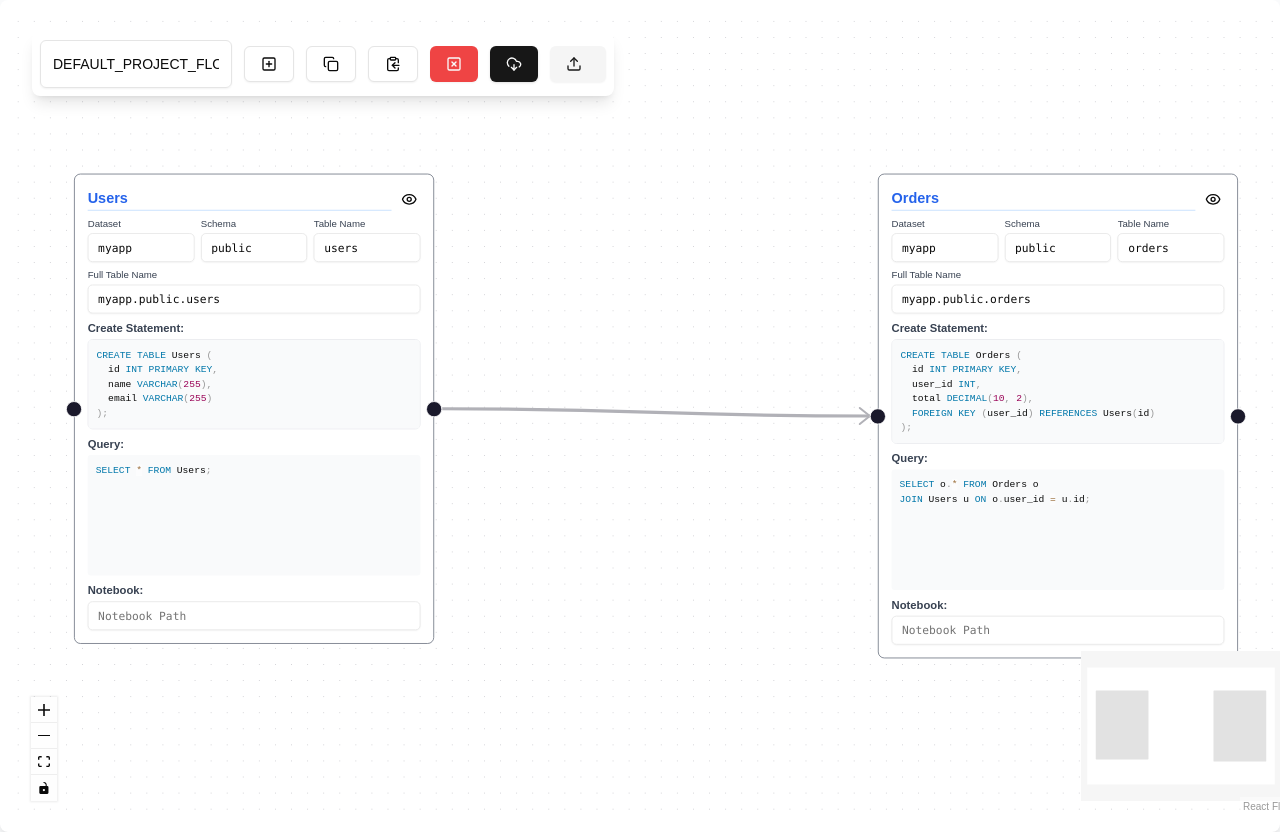
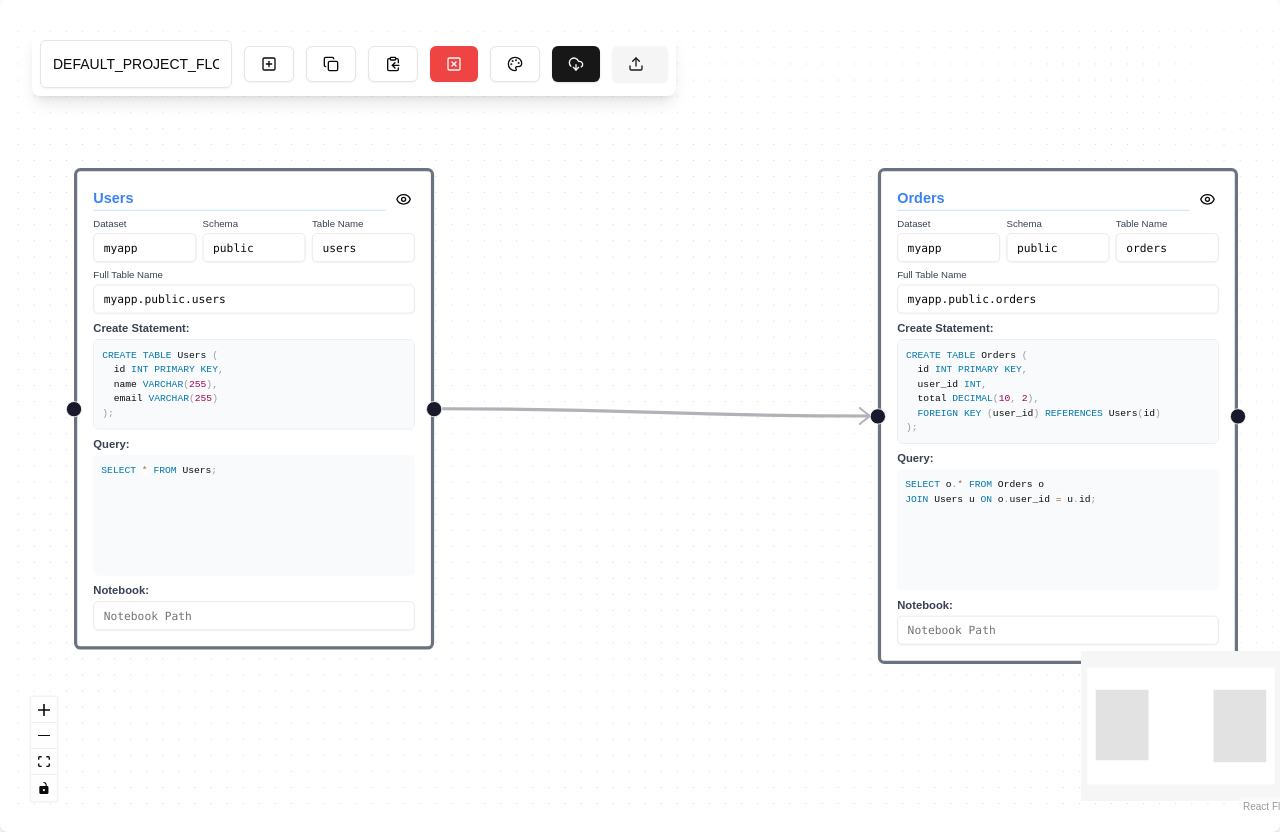
Before and after one commit to TheChesireCat/qlflow, a Next.js app: page / in a window 1280 px wide. Built offline with nearby package versions, Linux system fonts and the light colour scheme.

Commit message:
added colors

```diff
--- a/src/components/TableFlowVisualization.tsx
+++ b/src/components/TableFlowVisualization.tsx
@@ -20,7 +20,7 @@ import {
 import "@xyflow/react/dist/style.css";
 import { Button } from "@/components/ui/button";
 import TableNode from "@/components/nodes/TableNode";
-import { SaveIcon, UploadIcon, CopyIcon, ClipboardCopyIcon, SquarePlusIcon, SquareXIcon, DownloadCloudIcon } from "lucide-react";
+import { SaveIcon, UploadIcon, CopyIcon, ClipboardCopyIcon, SquarePlusIcon, SquareXIcon, DownloadCloudIcon, PaletteIcon } from "lucide-react";
 import { useToast } from "@/hooks/use-toast";
 import { Toaster } from "./ui/toaster";
 import { Input } from "./ui/input";
@@ -45,6 +45,49 @@ import {
 const nodeTypes = {
     tableNode: TableNode,
 };
+
+const colorOptions: string[] = [
+    "red",
+    "yellow",
+    "sky",
+    "blue",
+    "lime",
+    "pink",
+    "purple",
+    "rose",
+    "emerald",
+    "teal",
+    "cyan",
+    "slate"
+];
+
+const colorMap: Record<string, string> = {
+    red: "bg-red-500",
+    yellow: "bg-yellow-500",
+    sky: "bg-sky-500",
+    blue: "bg-blue-500",
+    lime: "bg-lime-500",
+    pink: "bg-pink-500",
+    purple: "bg-purple-500",
+    rose: "bg-rose-500",
+    emerald: "bg-emerald-500",
+    teal: "bg-teal-500",
+    cyan: "bg-cyan-500",
+    slate: "bg-slate-500"
+};
+
+// const colorMap: Record<string, string> = {
+//     red: "bg-red-500",
+//     blue: "bg-blue-500",
+//     green: "bg-green-500",
+//     yellow: "bg-yellow-500",
+//     purple: "bg-purple-500",
+//     pink: "bg-pink-500",
+//     teal: "bg-teal-500",
+
+// };
+
+
 
 // Note that we now include an `id` field inside the data for each node.
 const initialNodes: Node<TableNodeData>[] = [
@@ -137,12 +180,13 @@ export default function TableFlowVisualization() {
 
     const onConnect = useCallback(
         (connection: Edge | Connection) => setEdges((eds) => addEdge(
-            {...connection,
+            {
+                ...connection,
                 markerEnd: {
                     type: MarkerType.Arrow,
                 }
 
-        }, eds)),
+            }, eds)),
         [setEdges]
     );
 
@@ -209,6 +253,8 @@ export default function TableFlowVisualization() {
             description: `Copied node ${selectedNode.id}.`,
         });
     }, [nodes, toast]);
+
+
 
     // Paste the copied node with a new unique id.
     const pasteNode = useCallback(() => {
@@ -400,18 +446,74 @@ export default function TableFlowVisualization() {
                             </TooltipContent>
                         </Tooltip>
 
+                        {/* Change Color Dropdown */}
+                        <Tooltip>
+                            <TooltipTrigger asChild>
+                                <DropdownMenu>
+                                    <DropdownMenuTrigger>
+                                        <div className="
+                                        inline-flex items-center justify-center
+                                        gap-2 whitespace-nowrap rounded-md text-sm
+                                        font-medium transition-colors focus-visible:outline-none
+                                        focus-visible:ring-1 focus-visible:ring-ring
+                                        disabled:pointer-events-none disabled:opacity-50
+                                        [&_svg]:pointer-events-none [&_svg]:size-4
+                                        [&_svg]:shrink-0 border border-input bg-background
+                                        shadow-sm hover:bg-accent hover:text-accent-foreground
+                                        h-9 px-4 py-2">
+                                            <PaletteIcon />
+                                        </div>
+                                    </DropdownMenuTrigger>
+                                    <DropdownMenuContent>
+                                        {/* <DropdownMenuLabel>Pick Color</DropdownMenuLabel> */}
+                                        <DropdownMenuSeparator />
+                                        <div className="grid grid-cols-3 gap-2 p-2">
+                                            {colorOptions.map((color) => (
+                                                <DropdownMenuItem
+                                                    key={color}
+                                                    className="p-0 focus:outline-none"
+                                                    onClick={() => {
+                                                        setNodes(nds =>
+                                                            nds.map(node =>
+                                                                node.selected // Check if the node is selected
+                                                                    ? {
+                                                                        ...node,
+                                                                        data: {
+                                                                            ...node.data,
+                                                                            color: color // Update color for all selected nodes
+                                                                        }
+                                                                    }
+                                                                    : node
+                                                            )
+                                                        );
+                                                    }}
+                                                >
+                                                    <div
+                                                        className={`
+                                                        w-6 h-6 rounded-full transition-all
+                                                        ${colorMap[color] || "bg-gray-500"}
+                                                        hover:ring-2 hover:ring-offset-2 hover:ring-gray-400
+                                                        focus:ring-2 focus:ring-offset-2 focus:ring-gray-400
+                                                    `}
+                                                    ></div>
+                                                </DropdownMenuItem>
+                                            ))}
+                                        </div>
+                                    </DropdownMenuContent>
+                                </DropdownMenu>
+                            </TooltipTrigger>
+                            <TooltipContent>
+                                <p>Pick Color</p>
+                            </TooltipContent>
+                        </Tooltip>
+
+
                         {/* Save Flow Button */}
                         <Tooltip>
                             <TooltipTrigger asChild>
-
-
-                                    <Button onClick={saveFlow} variant="default">
-                                                <DownloadCloudIcon />
-                                             </Button>
-
-
-
-
+                                <Button onClick={saveFlow} variant="default">
+                                    <DownloadCloudIcon />
+                                </Button>
                             </TooltipTrigger>
                             <TooltipContent>
                                 <p>Save Flow</p>
--- a/src/components/nodes/TableNode.tsx
+++ b/src/components/nodes/TableNode.tsx
@@ -1,192 +1,3 @@
-// "use client";
-
-// import React, { memo, useCallback } from "react";
-// import { Handle, Position, NodeProps, Node } from "@xyflow/react";
-// import Editor from "react-simple-code-editor";
-// import { highlight, languages } from "prismjs";
-// import "prismjs/components/prism-sql";
-// import "prismjs/themes/prism.css";
-// import { Input } from "@/components/ui/input";
-// import "./touch.css";
-
-// // This type defines the custom data for your TableNode.
-// export type TableNodeData = {
-//   id: string;
-//   tableAlias: string;
-//   dataset: string;
-//   schema: string;
-//   tableName: string;
-//   createStatement: string;
-//   query: string;
-//   // Callback passed from the parent for bidirectional updates.
-//   onDataChange?: (nodeId: string, newData: Partial<TableNodeData>) => void;
-// };
-
-// // Export the full node type for your table node.
-// export type TableNode = Node<TableNodeData, "table">;
-
-// // The component receives full node props typed with our custom TableNode type.
-// const TableNodeComponent = function TableNode({
-//   data,
-//   selected,
-// }: NodeProps<TableNode>) {
-//   // Create a callback to update a field via the parent's onDataChange.
-//   const onChange = useCallback(
-//     (field: keyof TableNodeData, value: string) => {
-//       if (data.onDataChange) {
-//         // console.log("data", data);
-//         data.onDataChange(data.id, { [field]: value });
-//       }
-//     },
-//     [data]
-//   );
-
-//   // Update multiple fields for the "Full Table Name" input.
-//   const onFullNameChange = useCallback(
-//     (e: React.ChangeEvent<HTMLInputElement>) => {
-//       const value = e.target.value;
-//       const parts = value.split(".");
-//       if (parts.length === 3) {
-//         onChange("dataset", parts[0]);
-//         onChange("schema", parts[1]);
-//         onChange("tableName", parts[2]);
-//       }
-//     },
-//     [onChange]
-//   );
-
-//   return (
-//     <div
-//       className={`p-4 rounded-lg border max-h-md max-w-md bg-white ${
-//         selected ? "border-2 border-blue-500" : "border-gray-500"
-//       }`}
-//     >
-//       {/* Edge connection handles */}
-//       <Handle type="target" position={Position.Left} />
-//       <div className="flex items-center justify-between mb-2">
-//         <input
-//           value={data.tableAlias}
-//           onChange={(e) => onChange("tableAlias", e.target.value)}
-//           className="text-lg font-bold text-blue-600 w-full border-b border-blue-200 focus:outline-none focus:border-blue-500"
-//           placeholder="Table Alias/Nickname"
-//         />
-//       </div>
-//       <div className="grid grid-cols-3 gap-2 mb-2">
-//         <div>
-//           <label
-//             htmlFor={`dataset-${data.id}`}
-//             className="block text-xs font-medium text-gray-700 mb-1"
-//           >
-//             Dataset
-//           </label>
-//           <Input
-//             id={`dataset-${data.id}`}
-//             value={data.dataset}
-//             onChange={(e) => onChange("dataset", e.target.value)}
-//             className="font-mono text-xs"
-//             placeholder="Dataset"
-//           />
-//         </div>
-//         <div>
-//           <label
-//             htmlFor={`schema-${data.id}`}
-//             className="block text-xs font-medium text-gray-700 mb-1"
-//           >
-//             Schema
-//           </label>
-//           <Input
-//             id={`schema-${data.id}`}
-//             value={data.schema}
-//             onChange={(e) => onChange("schema", e.target.value)}
-//             className="font-mono text-xs"
-//             placeholder="Schema"
-//           />
-//         </div>
-//         <div>
-//           <label
-//             htmlFor={`tableName-${data.id}`}
-//             className="block text-xs font-medium text-gray-700 mb-1"
-//           >
-//             Table Name
-//           </label>
-//           <Input
-//             id={`tableName-${data.id}`}
-//             value={data.tableName}
-//             onChange={(e) => onChange("tableName", e.target.value)}
-//             className="font-mono text-xs"
-//             placeholder="Table Name"
-//           />
-//         </div>
-//       </div>
-//       <label
-//         htmlFor={`fullName-${data.id}`}
-//         className="block text-xs font-medium text-gray-700 mb-1"
-//       >
-//         Full Table Name
-//       </label>
-//       <div className="mb-2">
-//         <Input
-//           id={`fullName-${data.id}`}
-//           value={`${data.dataset}.${data.schema}.${data.tableName}`}
-//           onChange={onFullNameChange}
-//           className="font-mono text-xs"
-//           placeholder="dataset.schema.table_name"
-//         />
-//       </div>
-//       <div className="mb-2">
-//         <h3 className="text-sm font-semibold mb-1 text-gray-700">
-//           Create Statement:
-//         </h3>
-//         <div className="relative border border-gray-200 rounded-md bg-gray-50">
-//           <Editor
-//             value={data.createStatement}
-//             onValueChange={(value) => onChange("createStatement", value)}
-//             highlight={(code) => highlight(code, languages.sql, "sql")}
-//             padding={10}
-//             style={{
-//               fontFamily: '"Fira Code", "Fira Mono", monospace',
-//               fontSize: "0.75rem",
-//               lineHeight: "1.5",
-//               borderRadius: "0.25rem",
-//               backgroundColor: "#f9fafb",
-//               outline: "none",
-//             }}
-//           />
-//         </div>
-//       </div>
-//       <div>
-//         <h3 className="text-sm font-semibold mb-1 text-gray-700">Query:</h3>
-//         {/* This container is set to a fixed height with overflow auto */}
-//         <div
-//           className="relative border border-gray-200 rounded-md bg-gray-50"
-//           style={{ height: "150px", overflow: "auto" }}
-//           onScroll={(e) => e.stopPropagation()}
-//           onWheel={(e) => e.stopPropagation()}
-
-//         >
-//           <Editor
-//             value={data.query}
-//             onValueChange={(value) => onChange("query", value)}
-//             highlight={(code) => highlight(code, languages.sql, "sql")}
-//             padding={10}
-//             style={{
-//               fontFamily: '"Fira Code", "Fira Mono", monospace',
-//               fontSize: "0.75rem",
-//               lineHeight: "1.5",
-//               borderRadius: "0.25rem",
-//               backgroundColor: "#f9fafb",
-//               outline: "none",
-//             }}
-//           />
-//         </div>
-//       </div>
-//       <Handle type="source" position={Position.Right} />
-//     </div>
-//   );
-// };
-
-// export default memo(TableNodeComponent);
-
 "use client";
 
 import React, { memo, useCallback, useState } from "react";
@@ -221,9 +32,71 @@ export type TableNodeData = {
   query: string;
   description?: string;
   notebook?: string;
+  color?: string;
   // Callback passed from the parent for bidirectional updates.
   onDataChange?: (nodeId: string, newData: Partial<TableNodeData>) => void;
 };
+
+const colorOptions: string[] = [
+  "red",
+  "yellow",
+  "sky",
+  "blue",
+  "lime",
+  "pink",
+  "purple",
+  "rose",
+  "emerald",
+  "teal",
+  "cyan",
+  "slate",
+];
+
+const colorMap: Record<string, string> = {
+  red: "bg-red-500",
+  yellow: "bg-yellow-500",
+  sky: "bg-sky-500",
+  blue: "bg-blue-500",
+  lime: "bg-lime-500",
+  pink: "bg-pink-500",
+  purple: "bg-purple-500",
+  rose: "bg-rose-500",
+  emerald: "bg-emerald-500",
+  teal: "bg-teal-500",
+  cyan: "bg-cyan-500",
+  slate: "bg-slate-500"
+};
+
+const borderColorMap: Record<string, string> = {
+  red: "border-red-500",
+  yellow: "border-yellow-700",
+  sky: "border-sky-500",
+  blue: "border-blue-500",
+  lime: "border-lime-700",
+  pink: "border-pink-500",
+  purple: "border-purple-500",
+  rose: "border-rose-500",
+  emerald: "border-emerald-500",
+  teal: "border-teal-500",
+  cyan: "border-cyan-500",
+  slate: "border-slate-500"
+};
+
+const textColorMap: Record<string, string> = {
+  red: "text-red-500",
+  yellow: "text-yellow-700",
+  sky: "text-sky-500",
+  blue: "text-blue-500",
+  lime: "text-lime-700",
+  pink: "text-pink-500",
+  purple: "text-purple-500",
+  rose: "text-rose-500",
+  emerald: "text-emerald-500",
+  teal: "text-teal-500",
+  cyan: "text-cyan-500",
+  slate: "text-slate-500"
+};
+
 
 // Export the full node type for your table node.
 export type TableNode = Node<TableNodeData, "table">;
@@ -235,6 +108,10 @@ const TableNodeComponent = function TableNode({
 }: NodeProps<TableNode>) {
   // Local state to control whether the sheet is open.
   const [sheetOpen, setSheetOpen] = useState(false);
+
+  const colorClass = data.color ? colorMap[data.color] || "bg-gray-500" : "bg-gray-500";
+  const borderColorClass = data.color ? borderColorMap[data.color] || "border-gray-500" : "border-gray-500";
+  const textColorClass = data.color ? textColorMap[data.color] || "text-blue-500" : "text-blue-500";
 
   // Create a callback to update a field via the parent's onDataChange.
   const onChange = useCallback(
@@ -262,8 +139,9 @@ const TableNodeComponent = function TableNode({
 
   return (
     <div
-      className={`p-4 rounded-lg border max-h-md max-w-md bg-white ${
-        selected ? "border-2 border-blue-500" : "border-gray-500"
+      className={`p-5 rounded-lg border max-h-md max-w-md bg-white
+         ${
+        selected ? "border-4 border-dashed " + borderColorClass : "border-4 " + borderColorClass
       }`}
     >
       {/* Edge connection handles */}
@@ -273,7 +151,7 @@ const TableNodeComponent = function TableNode({
         <input
           value={data.tableAlias}
           onChange={(e) => onChange("tableAlias", e.target.value)}
-          className="text-lg font-bold text-blue-600 w-full border-b border-blue-200 focus:outline-none focus:border-blue-500"
+          className={`text-lg font-bold ${textColorClass} w-full border-b border-blue-200 focus:outline-none focus:border-blue-500`}
           placeholder="Table Alias/Nickname"
         />
         {/* Eye button to trigger the sheet */}
```
